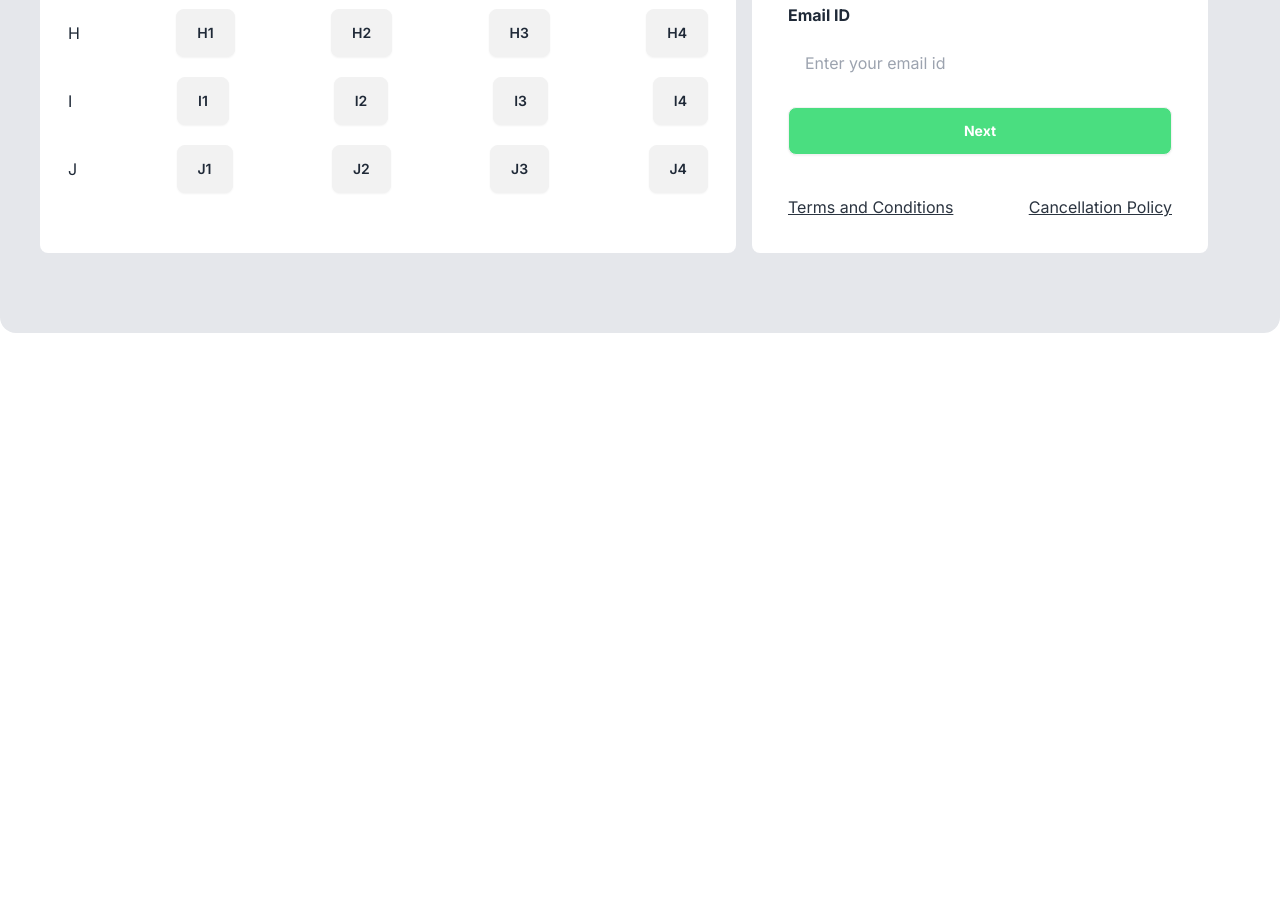
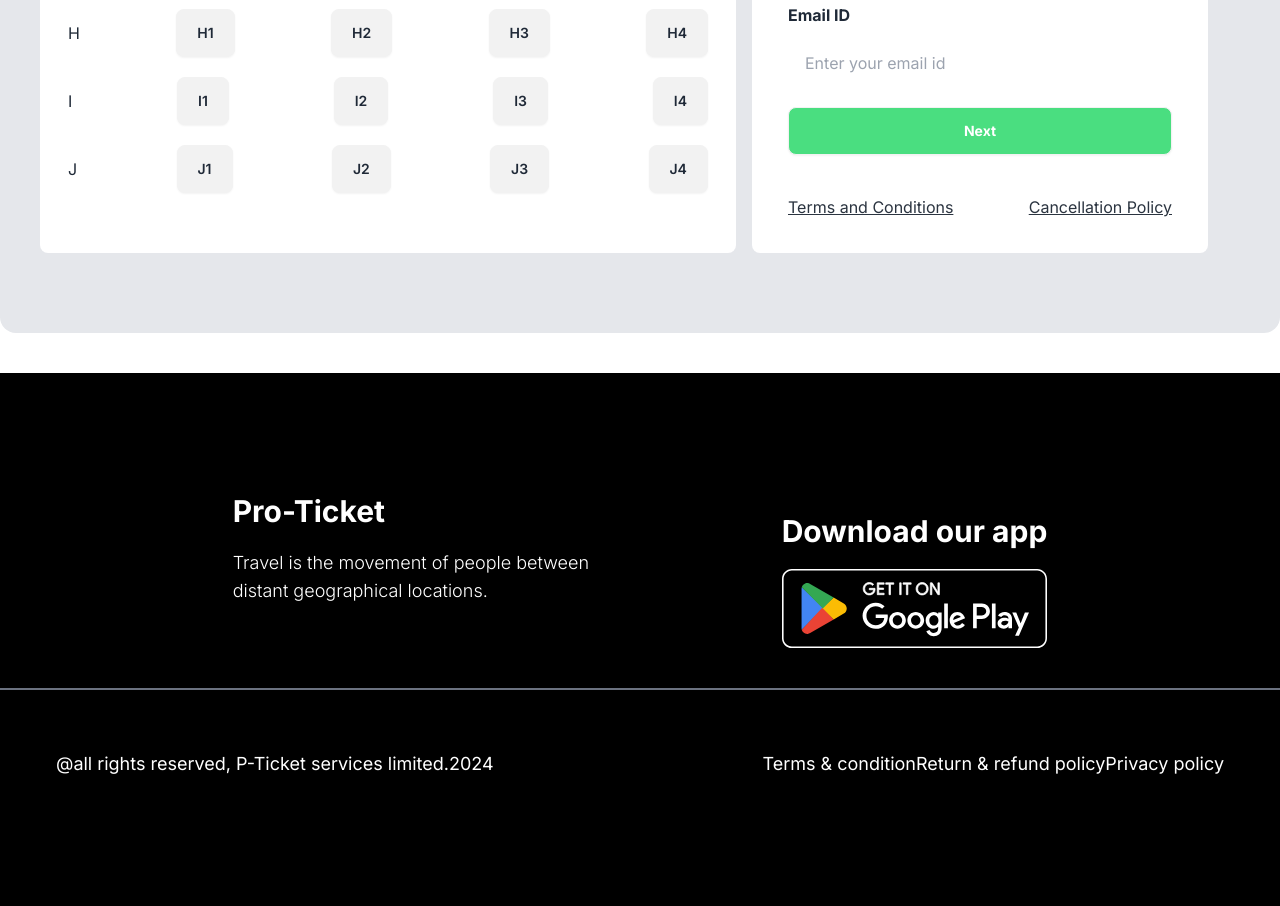
Before and after one commit to Masudur400/assignment-five, a plain HTML site: page index.html in a window 1280 px wide. Shown: the part 2740-3646 px from the top of the page. Before the commit the page ends 3113 px from the top, so only its background shows below. Drawn offline with nearby package versions, Linux system fonts and the light colour scheme.

Commit message:
last update

```diff
--- a/index.html
+++ b/index.html
@@ -373,6 +373,33 @@
    </div>
   </section>
 
+  <!-- footer section  -->
+
+  <section class="text-white bg-black lg:py-20 py-5" >
+    <div class="container  mt-10 px-2 lg:px-10 mb-10 mx-auto pb-10 text-center lg:flex justify-evenly border-b-2 border-gray-500 ">
+      <div class="lg:text-start">
+        <h2 class="text-3xl font-bold">Pro-Ticket</h2>
+        <p class="text-lg font-light mt-5">Travel is the movement of people between <br> distant geographical locations.</p>
+      </div>
+      <div class="flex flex-col gap-5 mt-5  ">
+        <h2 class="text-3xl font-bold ">Download our app</h2>
+         <img class=" " src="images/playstore.svg" alt="">
+      </div>
+    </div>
+
+
+    <div class=" container px-2  text-center lg:flex justify-between mb-12">
+      <div class="lg:ml-12">
+        <p class="text-lg font-normal mt-5">@all rights reserved, P-Ticket services limited.2024</p>
+      </div>
+      <div class="lg:flex lg:mr-12">
+        <p class="text-lg font-normal mt-5">Terms & condition</p>
+        <p class="text-lg font-normal mt-5">Return & refund policy</p>
+        <p class="text-lg font-normal mt-5">Privacy policy</p>
+      </div>
+    </div>
+  </section>
+
 
 
 
```
Also changed, not shown: images/playstore.svg (added).
